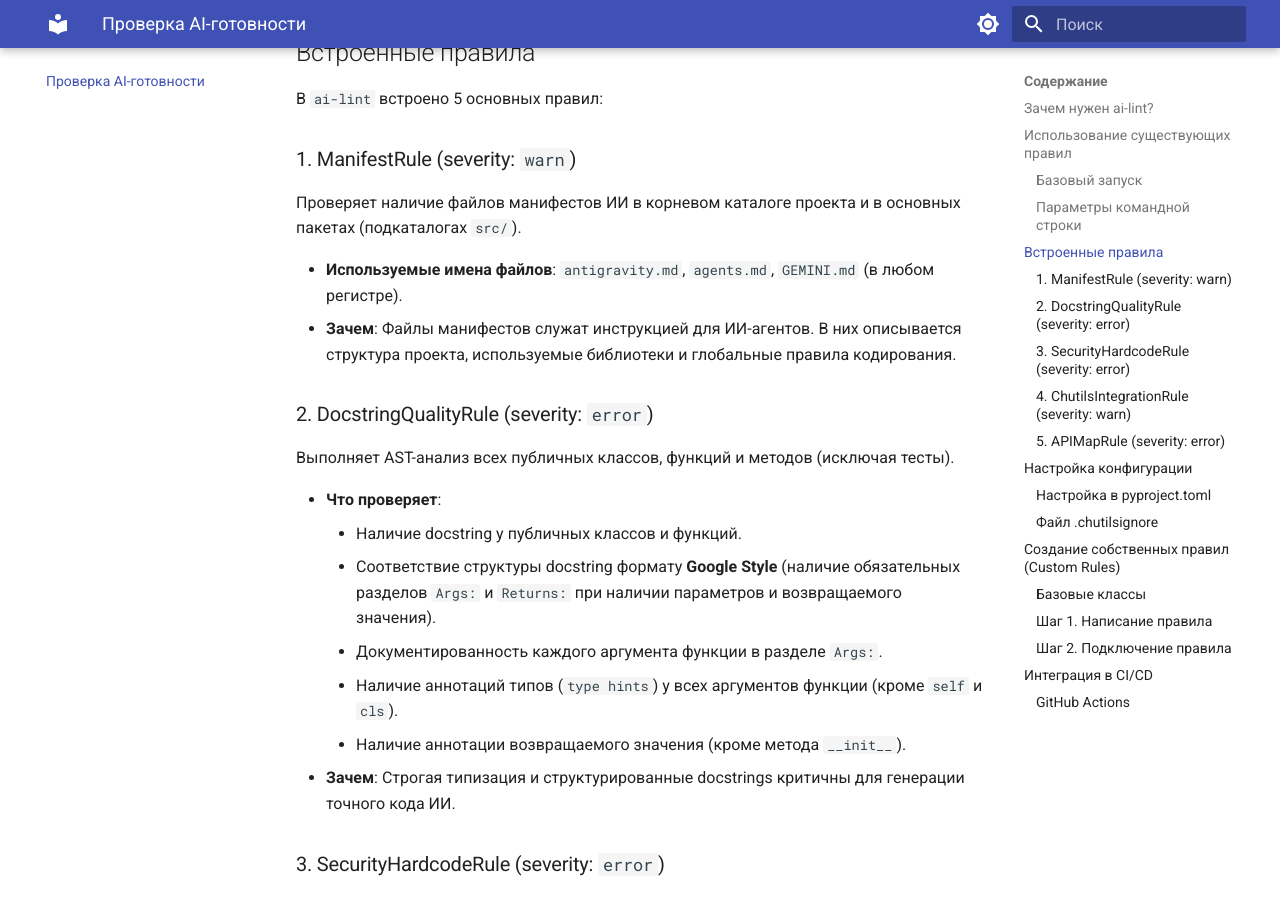
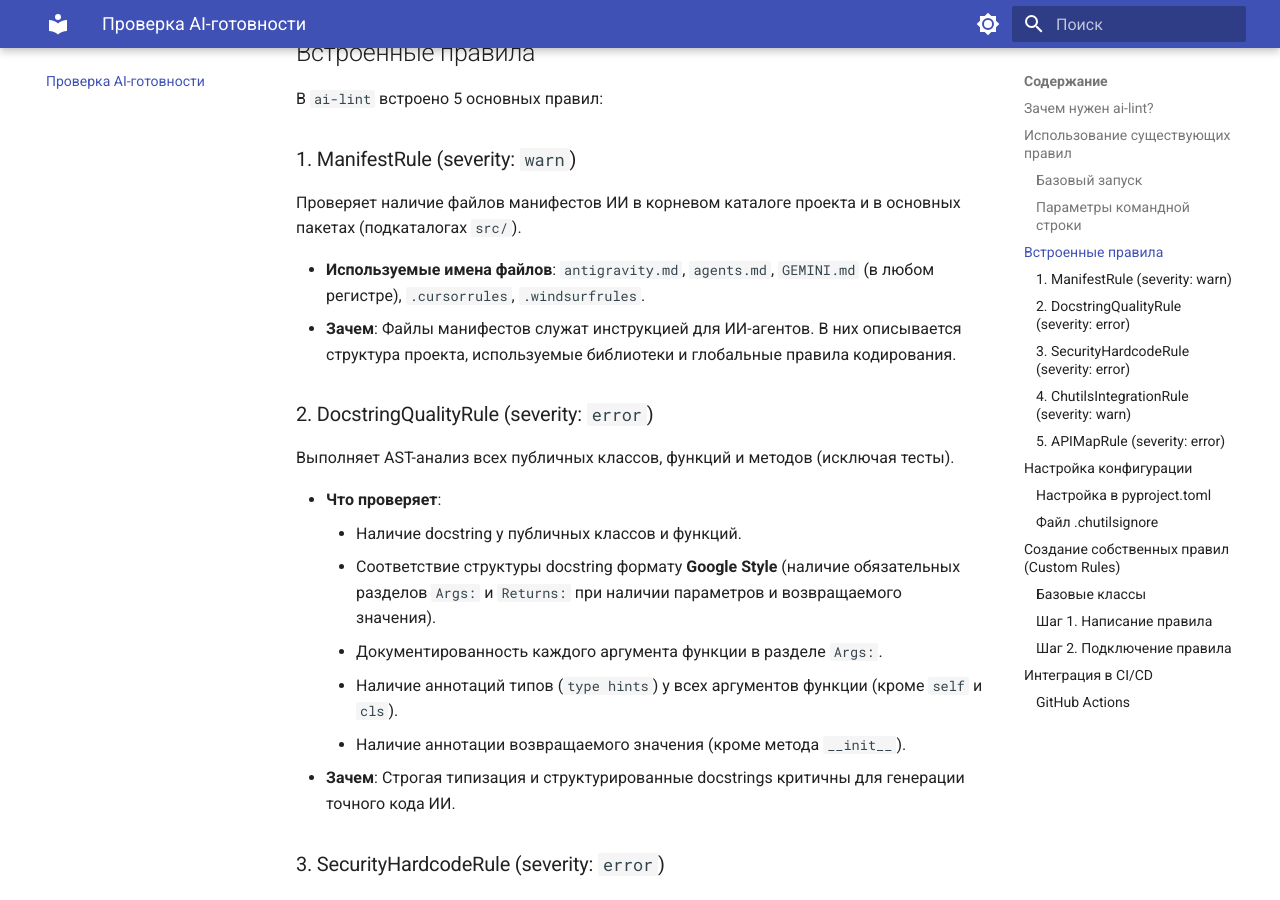
Before and after one commit to Chu4hel/chutils, an MkDocs documentation site: the page built from docs/ai_lint.md, in a window 1280 px wide and 900 px high, scrolled down 1917 px. Built offline with MkDocs 1.6.1 and Material for MkDocs 9.7.7, drawn with Linux system fonts in a browser that asks for light colours.

Commit message:
docs: Обновить описание ManifestRule в документации ai-lint
В список проверяемых манифестов добавлены .cursorrules и .windsurfrules.

```diff
--- a/docs/ai_lint.md
+++ b/docs/ai_lint.md
@@ -75,7 +75,7 @@ chutils dev ai-lint --strict --ignore "build/,legacy_code.py" --rules "ManifestR
 
 Проверяет наличие файлов манифестов ИИ в корневом каталоге проекта и в основных пакетах (подкаталогах `src/`).
 
-* **Используемые имена файлов**: `antigravity.md`, `agents.md`, `GEMINI.md` (в любом регистре).
+* **Используемые имена файлов**: `antigravity.md`, `agents.md`, `GEMINI.md` (в любом регистре), `.cursorrules`, `.windsurfrules`.
 * **Зачем**: Файлы манифестов служат инструкцией для ИИ-агентов. В них описывается структура проекта, используемые
   библиотеки и глобальные правила кодирования.
 
```
